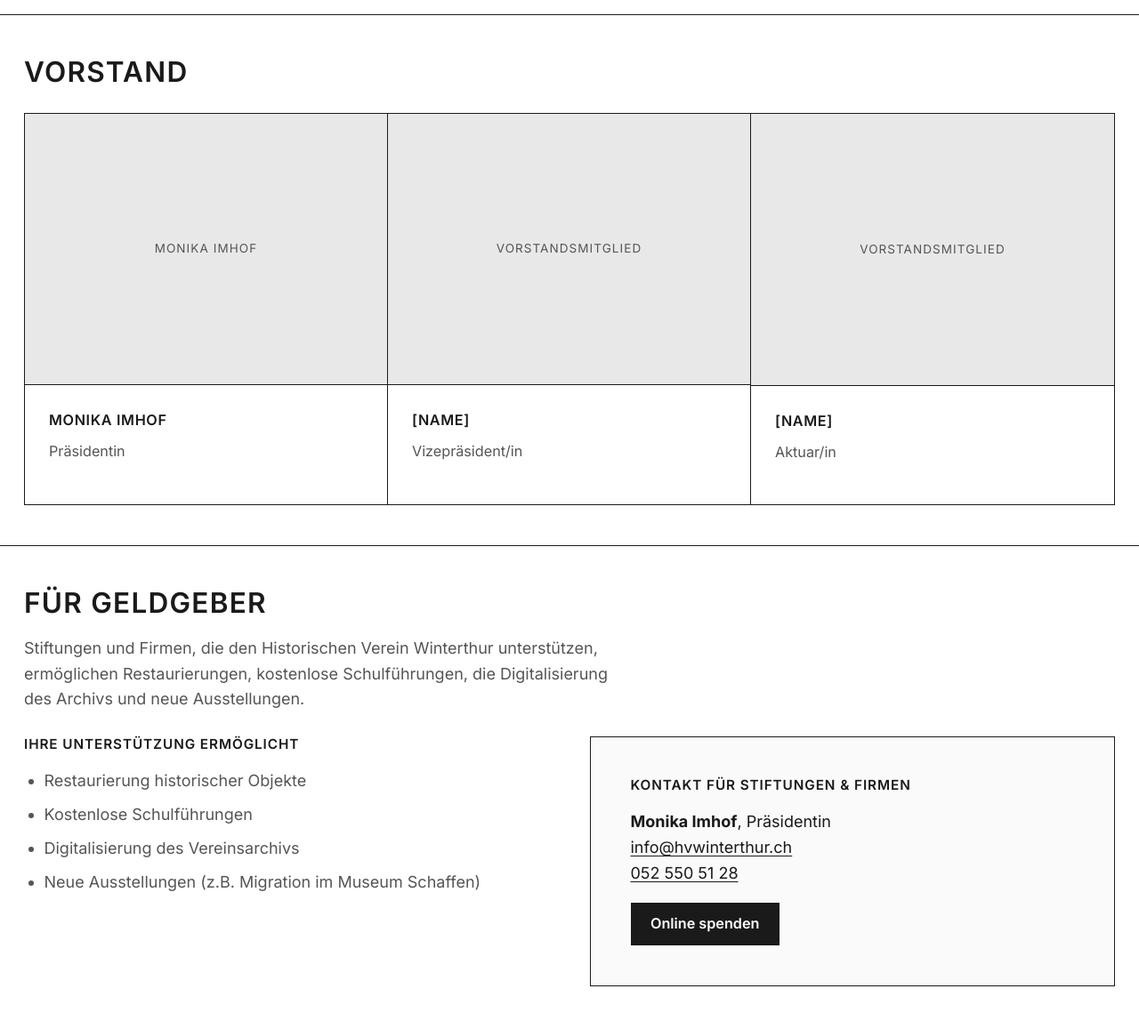
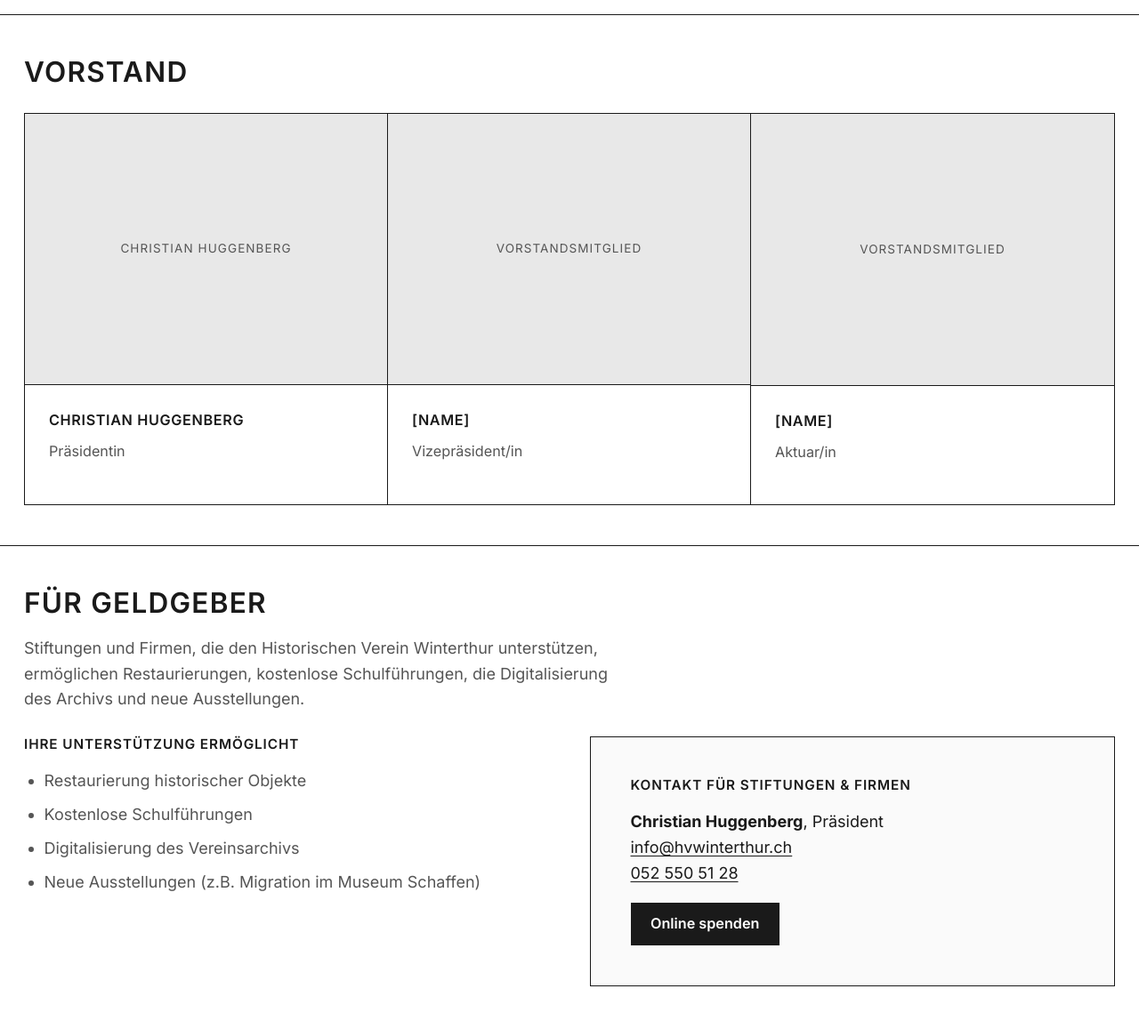
Before and after one commit to seidenraupe/prototyp-hvw, a plain HTML site: page ueber-uns.html in a window 1280 px wide. Shown: the part 1100-2257 px from the top of the page at 89% size. Drawn offline with Linux system fonts and the light colour scheme.

Commit message:
Update ueber-uns.html

```diff
--- a/ueber-uns.html
+++ b/ueber-uns.html
@@ -106,9 +106,9 @@
         <h2 style="margin-bottom:1.5rem;">Vorstand</h2>
         <div class="museums-grid">
           <div class="museum-card" style="cursor:default;">
-            <div class="museum-card__img">Monika Imhof</div>
+            <div class="museum-card__img">Christian Huggenberg</div>
             <div class="museum-card__body">
-              <div class="museum-card__title">Monika Imhof</div>
+              <div class="museum-card__title">Christian Huggenberg</div>
               <p class="museum-card__desc">Präsidentin</p>
             </div>
           </div>
@@ -153,7 +153,7 @@
             <div class="info-box">
               <h3>Kontakt für Stiftungen &amp; Firmen</h3>
               <p>
-                <strong>Monika Imhof</strong>, Präsidentin<br>
+                <strong>Christian Huggenberg</strong>, Präsident<br>
                 <a href="mailto:info@hvwinterthur.ch">info@hvwinterthur.ch</a><br>
                 <a href="tel:+41525505128">052 550 51 28</a>
               </p>
```
